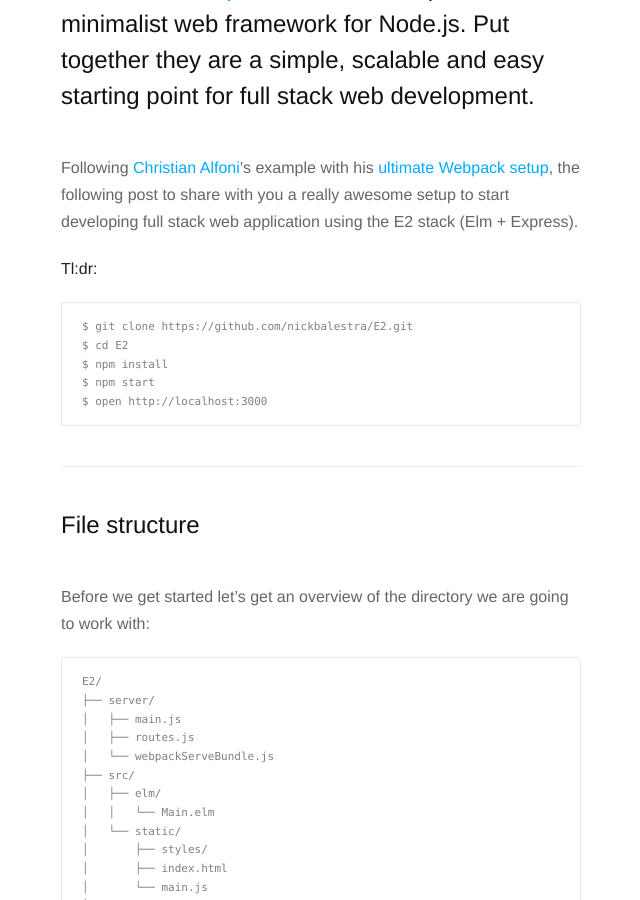
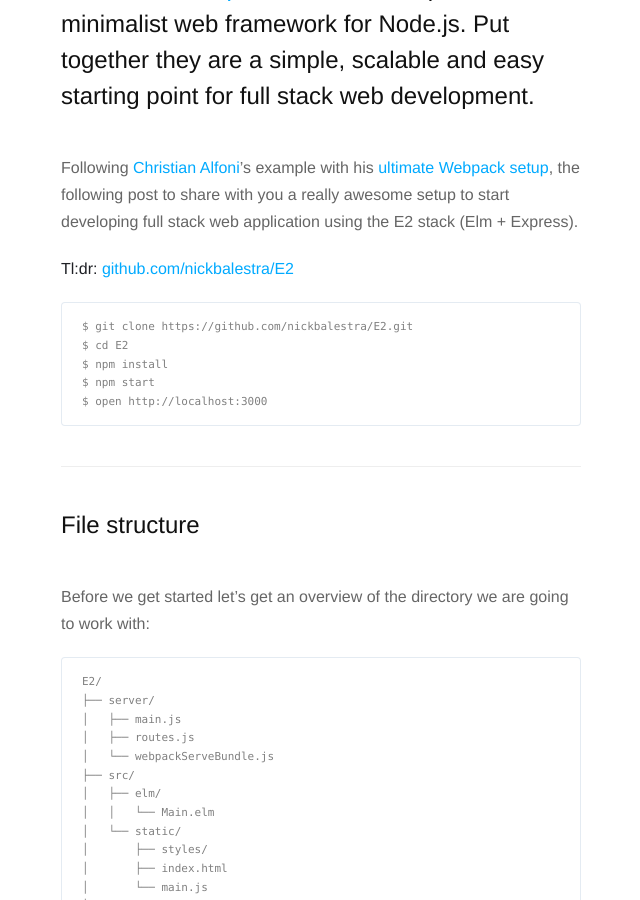
Before and after one commit to nickbalestra/nickbalestra.github.io, a Jekyll site: the page built from _posts/2016-10-26-E2-full-stack-web-development-with-elm-and-express.md, in a window 1280 px wide and 900 px high, scrolled down 412 px. Shown: the whole window, without its empty margins (319-959 px from the left). Built offline with Jekyll 4.4.1, drawn with Linux system fonts in a browser that asks for light colours; nearby versions of some CDN libraries; comment, search, counter and statistics services are not loaded.

Commit message:
added link to repo

```diff
--- a/_posts/2016-10-26-E2-full-stack-web-development-with-elm-and-express.md
+++ b/_posts/2016-10-26-E2-full-stack-web-development-with-elm-and-express.md
@@ -8,7 +8,7 @@ description: A Simple, Scalable and Easy starting point
 
 Following [Christian Alfoni](https://twitter.com/christianalfoni)'s example with his [ultimate Webpack setup](https://github.com/christianalfoni/webpack-express-boilerplate), the following post to share with you a really awesome setup to start developing full stack web application using the E2 stack (Elm + Express).
 
-**Tl:dr:**
+**Tl:dr: [github.com/nickbalestra/E2](https://github.com/nickbalestra/E2)**
 
 {% highlight bash %}
 $ git clone https://github.com/nickbalestra/E2.git
```
